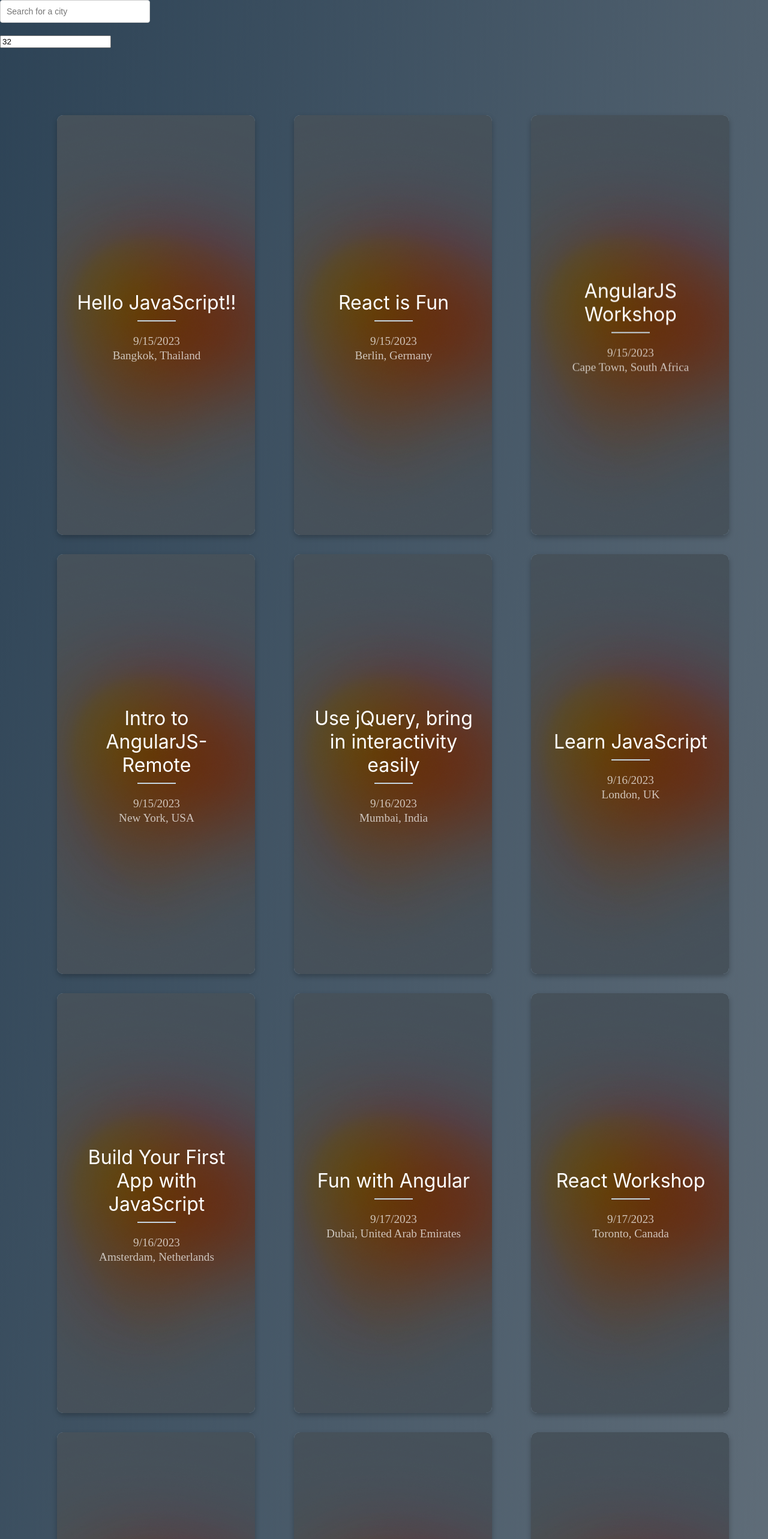
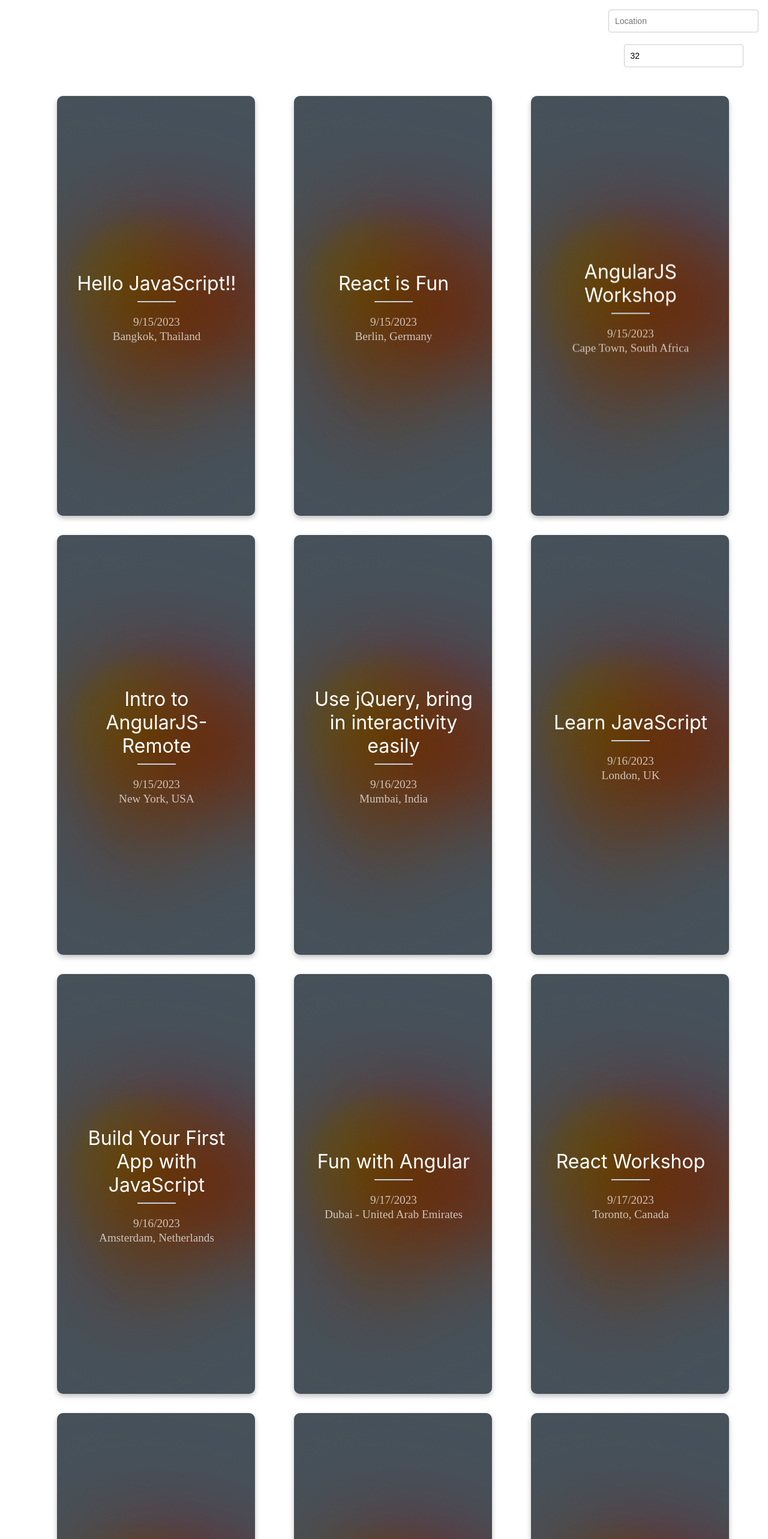
Before and after one commit to JacobCoch/Dev-Meetups, a React (Create React App) app: page / in a window 1280 px wide. Shown: the top 2566 px of the page at 60% size. Built offline with nearby package versions, Linux system fonts and the light colour scheme.

Commit message:
allLocations is passed properly

```diff
--- a/src/App.js
+++ b/src/App.js
@@ -6,6 +6,18 @@ import { InfoAlert, ErrorAlert, WarningAlert } from "./components/Alert";
 import CitySearch from "./components/CitySearch";
 import EventCount from "./components/EventCount";
 import EventList from "./components/EventList";
+
+const simplifyLocation = (location) => {
+    const locationArray = location.split(", ");
+
+    if (locationArray.includes("Dubai - United Arab Emirates")) {
+        return "Dubai, United Arab Emirates";
+    }
+    const simplifiedLocation = `${locationArray[0]}, ${
+        locationArray[locationArray.length - 1]
+    }`;
+    return simplifiedLocation;
+};
 
 const App = () => {
     const [events, setEvents] = useState([]);
@@ -32,13 +44,18 @@ const App = () => {
 
     const fetchData = async () => {
         const allEvents = await getEvents();
+        const simplifiedLocations =
+            extractLocations(allEvents).map(simplifyLocation);
+        setAllLocations(simplifiedLocations);
+
         const filteredEvents =
             currentCity === "See all cities"
                 ? allEvents
-                : allEvents.filter((event) => event.location === currentCity);
+                : allEvents.filter(
+                      (event) =>
+                          simplifyLocation(event.location) === currentCity
+                  );
         setEvents(filteredEvents.slice(0, currentNOE));
-        setAllLocations(extractLocations(allEvents));
-        console.log(allLocations);
     };
 
     return (
@@ -50,7 +67,7 @@ const App = () => {
                     <WarningAlert text={warningAlert} />
                 ) : null}
             </div>
-            <div className='input-content'>
+            <div className='input-components'>
                 <CitySearch
                     allLocations={allLocations}
                     setCurrentCity={setCurrentCity}
@@ -61,7 +78,7 @@ const App = () => {
                     setErrorAlert={setErrorAlert}
                 />
             </div>
-            <EventList events={events} />
+            <EventList events={events} allLocations={allLocations} />
         </div>
     );
 };
--- a/src/components/CitySearch.js
+++ b/src/components/CitySearch.js
@@ -7,7 +7,6 @@ const CitySearch = ({ allLocations, setCurrentCity, setInfoAlert }) => {
     const [showSuggestions, setShowSuggestions] = useState(false);
     const [query, setQuery] = useState("");
     const [suggestions, setSuggestions] = useState([]);
-    console.log(allLocations);
 
     const handleInputChanged = (event) => {
         const { value } = event.target;
@@ -33,10 +32,22 @@ const CitySearch = ({ allLocations, setCurrentCity, setInfoAlert }) => {
     };
     const handleItemClicked = (event) => {
         const value = event.target.textContent;
-        setQuery(value);
+
+        if (value === "See all cities") {
+            setQuery("");
+        } else {
+            setQuery(value);
+        }
+
         setShowSuggestions(false);
         setCurrentCity(value);
         setInfoAlert("");
+    };
+
+    const handleInputBlur = () => {
+        setTimeout(() => {
+            setShowSuggestions(false);
+        }, 100);
     };
 
     useEffect(() => {
@@ -48,9 +59,10 @@ const CitySearch = ({ allLocations, setCurrentCity, setInfoAlert }) => {
             <input
                 type='text'
                 className='city'
-                placeholder='Search for a city'
+                placeholder='Location'
                 value={query}
                 onFocus={() => setShowSuggestions(true)}
+                onBlur={handleInputBlur}
                 onChange={handleInputChanged}
             />
             {showSuggestions ? (
@@ -59,6 +71,7 @@ const CitySearch = ({ allLocations, setCurrentCity, setInfoAlert }) => {
                         return (
                             <li key={suggestion}>
                                 <button
+                                    className='suggestion-button'
                                     type='button'
                                     onClick={handleItemClicked}
                                     onKeyDown={handleItemClicked}
--- a/src/components/Event.js
+++ b/src/components/Event.js
@@ -3,22 +3,28 @@ import React from "react";
 import "../styles/Event.css";
 import PropTypes from "prop-types";
 
-const simplifyLocation = (location) => {
-    const locationArray = location.split(", ");
+const matchFirstWord = (eventLocation, allLocations) => {
+    const firstWordEventLocation = eventLocation
+        .split(",")[0]
+        .trim()
+        .toLowerCase();
 
-    if (locationArray.includes("Dubai - United Arab Emirates")) {
-        return "Dubai, United Arab Emirates";
-    }
-    const simplifiedLocation = `${locationArray[0]}, ${
-        locationArray[locationArray.length - 1]
-    }`;
-    return simplifiedLocation;
+    // Find the matching location in the allLocations array
+    const matchingLocation = allLocations.find((location) => {
+        const firstWordAllLocation = location
+            .split(",")[0]
+            .trim()
+            .toLowerCase();
+        return firstWordEventLocation === firstWordAllLocation;
+    });
+
+    return matchingLocation || eventLocation; // If no match found, use the original event location
 };
 
-const Event = ({ event }) => {
-    const { summary, location, htmlLink, description, originalStartTime } =
-        event;
+const Event = ({ event, allLocations }) => {
+    const { summary, htmlLink, description, originalStartTime } = event;
 
+    const matchedLocation = matchFirstWord(event.location, allLocations);
     const date = new Date(originalStartTime.dateTime).toLocaleDateString(
         "en-US",
         {
@@ -28,12 +34,10 @@ const Event = ({ event }) => {
         }
     );
 
-    const simplifiedLocation = simplifyLocation(location);
-
     return (
         <div
             className='col event-card'
-            onTouchStart={() => classList.toggle("hover")}
+            onTouchStart={(e) => e.currentTarget.classList.toggle("hover")}
         >
             <div className='container'>
                 <div className='front'>
@@ -41,7 +45,7 @@ const Event = ({ event }) => {
                         <p>{summary}</p>
                         <span>{date}</span>
                         <br />
-                        <span>{simplifiedLocation}</span>
+                        <span>{matchedLocation}</span>
                     </div>
                 </div>
                 <div className='back'>
@@ -62,6 +66,7 @@ const Event = ({ event }) => {
 
 Event.propTypes = {
     event: PropTypes.object.isRequired,
+    allLocations: PropTypes.array.isRequired,
 };
 
 export default Event;
--- a/src/components/EventCount.js
+++ b/src/components/EventCount.js
@@ -26,7 +26,7 @@ const EventCount = ({ setCurrentNOE, setErrorAlert }) => {
 
     return (
         <div id='event-count'>
-            <input value={valueInput} onChange={handleOnChange} />
+            <input value={valueInput} onChange={handleOnChange} type='number' />
         </div>
     );
 };
--- a/src/components/EventList.js
+++ b/src/components/EventList.js
@@ -5,16 +5,23 @@ import PropTypes from "prop-types";
 import "../styles/EventList.css";
 import Event from "./Event";
 
-const EventList = ({ events = [] }) => (
+const EventList = ({ events, allLocations }) => (
     <ul id='event-list'>
         {events
-            ? events.map((event) => <Event key={event.id} event={event} />)
+            ? events.map((event) => (
+                  <Event
+                      key={event.id}
+                      event={event}
+                      allLocations={allLocations}
+                  />
+              ))
             : null}
     </ul>
 );
 
 EventList.propTypes = {
     events: PropTypes.array.isRequired,
+    allLocations: PropTypes.array.isRequired,
 };
 
 export default EventList;
--- a/src/styles/App.css
+++ b/src/styles/App.css
@@ -1,7 +1,6 @@
 body {
     margin: 0; /* Remove default margin */
     padding: 0; /* Remove default padding */
-    background: linear-gradient(to bottom right, #2d4356, #737d86);
 }
 
 .App * {
@@ -21,12 +20,16 @@ p {
     color: #fff;
 }
 
-.input-content {
+.input-components {
     display: flex;
     flex-direction: column;
-    margin: auto;
-    position: relative;
+    position: absolute;
+    top: 0;
+    right: 0;
+    margin: 16px;
+    align-items: center;
 }
+
 input[type="text"],
 input[type="number"] {
     padding: 8px 6px 8px 10px;
--- a/src/styles/CitySearch.css
+++ b/src/styles/CitySearch.css
@@ -1,14 +1,4 @@
 /*----------------------------------------------------------CitySearch----------------------------------------------------------*/
-.header {
-    display: flex;
-    margin-bottom: 1rem;
-}
-.header-menu {
-    align-items: center;
-    display: flex;
-    flex-grow: 1;
-    justify-content: flex-end;
-}
 
 .city {
     width: 250px;
@@ -23,20 +13,35 @@
     margin: 0;
     font-size: 14px;
     box-shadow: 10px 10px 16px -12px rgba(0, 0, 0, 0.75);
+    padding: 0.5rem 0;
+    border-radius: 0.5rem;
+    background-color: #fff;
 }
 
-.suggestions > button {
-    text-align: left;
-    padding: 8px 6px 8px 10px;
-    background-color: #eee;
-    cursor: default;
+.suggestions li {
+    padding: 0.2rem;
 }
 
-.suggestions > button:last-child {
-    border-bottom-left-radius: 4px;
-    border-bottom-right-radius: 4px;
+.suggestion-button {
+    text-align: center;
+    font-size: 14px;
+    width: 100%;
+    border: none;
+    cursor: pointer;
+    border-radius: 1rem;
 }
 
-.suggestions > button:hover {
+.suggestion-button:hover {
     background-color: #bcdcdb;
 }
+
+.suggestions li:last-child {
+    display: flex;
+    justify-content: center;
+}
+.suggestions li:last-child button {
+    border: none;
+    padding-top: 0.5rem;
+    padding-bottom: 0.5rem;
+    cursor: pointer;
+}
--- a/src/styles/EventList.css
+++ b/src/styles/EventList.css
@@ -2,6 +2,6 @@
     display: flex;
     flex-wrap: wrap;
     justify-content: space-evenly;
-    margin: 1rem;
+    margin: 4rem 1rem;
     padding-top: 5rem;
 }
```
